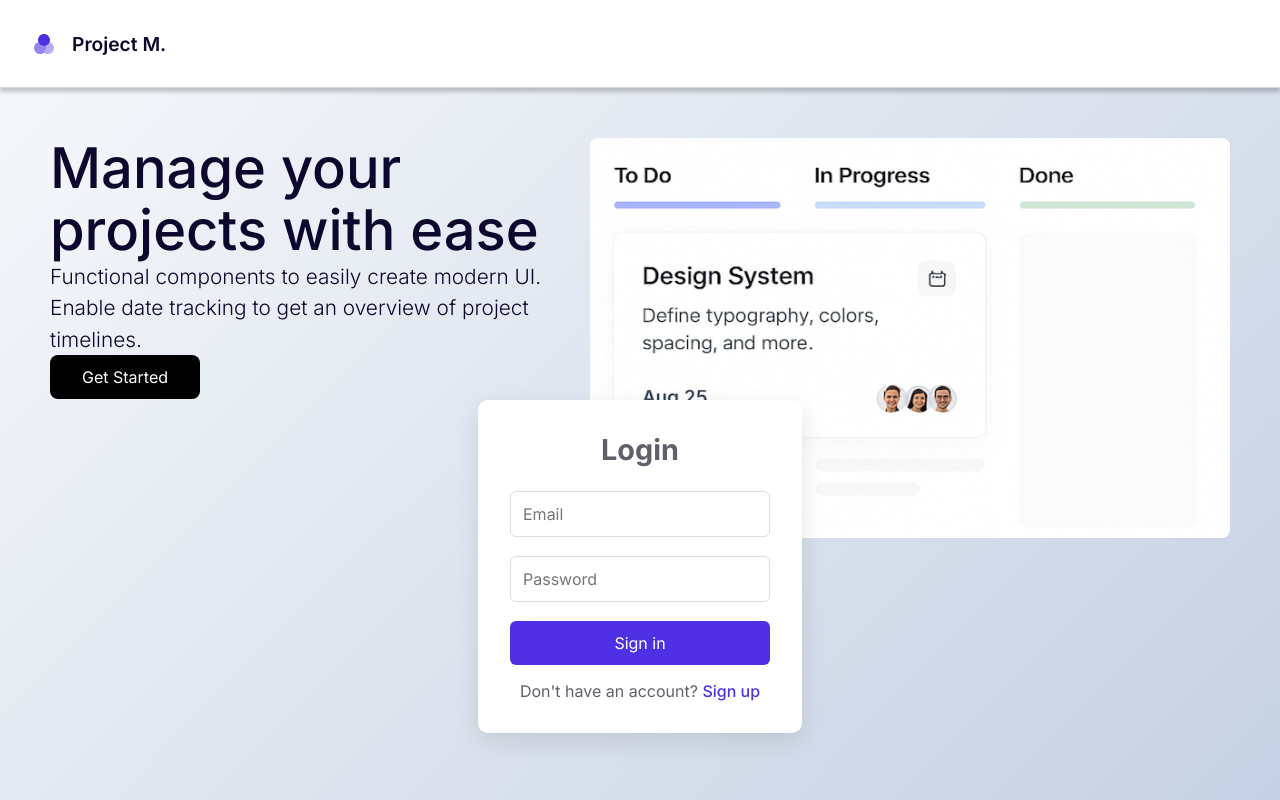
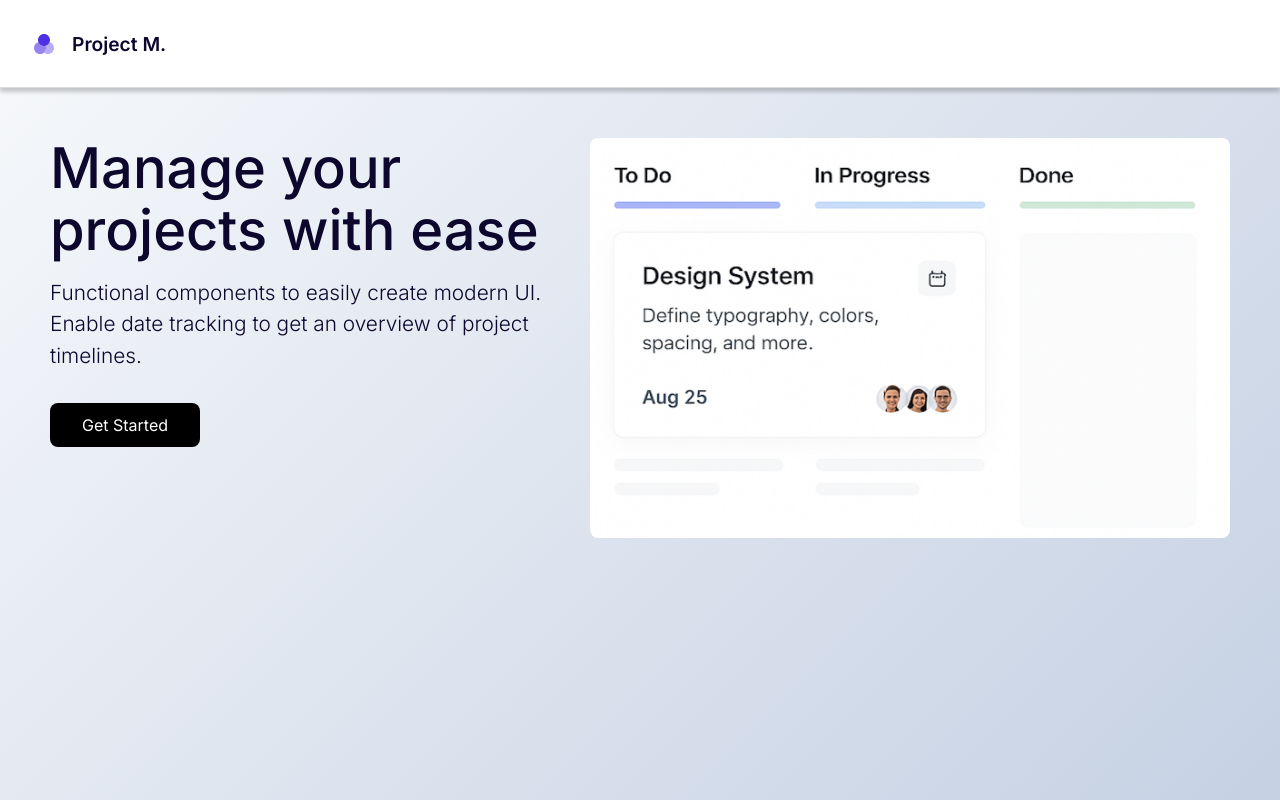
Before and after one commit to misha-vynnyk/project_m, a React (Vite) app: page / in a window 1280 px wide. Built offline with nearby package versions, Linux system fonts and the light colour scheme.

Commit message:
feat: added opener for LoginForm

```diff
--- a/package.json
+++ b/package.json
@@ -13,6 +13,7 @@
     "preview": "vite preview"
   },
   "dependencies": {
+    "firebase": "^11.6.0",
     "prop-types": "^15.8.1",
     "react": "^18.3.1",
     "react-beautiful-dnd": "^13.1.1",
--- a/src/App.jsx
+++ b/src/App.jsx
@@ -6,7 +6,7 @@ import { useSidebar } from "./hooks/useSidebar";
 import { theme } from "./global_styles/theme";
 import { useContext, useRef } from "react";
 import OutsideClick from "./hooks/outsideClick";
-import { loginContext } from "./context/loginContext";
+import { LoginContext } from "./context/LoginContext";
 import LandingPage from "./components/Main/LandingPage/LandingPage";
 import Sidebar from "./components/Sidebar/Sidebar";
 
@@ -21,7 +21,7 @@ const App = () => {
     toggleSidebar();
   }
 
-  const { isLoggedIn } = useContext(loginContext);
+  const { isLoggedIn } = useContext(LoginContext);
 
   return (
     <ThemeProvider theme={theme}>
--- a/src/components/Header/Header.jsx
+++ b/src/components/Header/Header.jsx
@@ -8,10 +8,10 @@ import PropTypes from "prop-types";
 import { SearchBar } from "./SearchBar/SearchBar";
 import { UserBlock } from "./UserBlock/UserBlock";
 import { forwardRef, useContext } from "react";
-import { loginContext } from "../../context/loginContext";
+import { LoginContext } from "../../context/LoginContext";
 
 const Header = forwardRef(({ onToggleSidebar, isSidebarOpen }, ref) => {
-  const { isLoggedIn } = useContext(loginContext);
+  const { isLoggedIn } = useContext(LoginContext);
   return (
     <HeaderContainer ref={ref}>
       <SidebarTopWrapper>
--- a/src/components/Header/UserBlock/UserBlock.jsx
+++ b/src/components/Header/UserBlock/UserBlock.jsx
@@ -14,7 +14,7 @@ import {
   WrapperUserInfo,
 } from "./UserBlock.styled";
 import { ButtonLogout } from "../../LoginPage/LoginPage.styled";
-import { loginContext } from "../../../context/loginContext";
+import { LoginContext } from "../../../context/LoginContext";
 
 const userMenu = [
   {
@@ -48,7 +48,7 @@ const userInfo = [
 
 export const UserBlock = () => {
   const [isUserMenuOpen, setIsUserMenuOpen] = useState(false);
-    const { handleSubmit } = useContext(loginContext);
+    const { handleSubmit } = useContext(LoginContext);
 
 
   const handleUserMenuOpen = () => {
--- a/src/components/LoginPage/LoginPage.jsx
+++ b/src/components/LoginPage/LoginPage.jsx
@@ -9,15 +9,39 @@ import {
   SwitchText,
   SwitchLink,
 } from "./LoginPage.styled";
-import { loginContext } from "../../context/loginContext";
+import { LoginContext } from "../../context/LoginContext";
+// import { createUserWithEmailAndPassword } from "firebase/auth";
+// import { auth } from "../../firebase/firebase";
 
 const LoginPage = () => {
-  const { isLogin, setIsLogin, handleSubmit } = useContext(loginContext);
+  // const { isLogin, setIsLogin } = useContext(LoginContext);
+  // const { showLoginForm, setShowLoginForm } = useContext(loginContext);
+  const { setIsLoggedIn } = useContext(LoginContext);
   const [formData, setFormData] = useState({
     email: "",
     password: "",
     confirmPassword: "",
   });
+  const [mode, setMode] = useState("login");
+
+  const handleToggleForm = () => {
+    setMode((prevMode) => (prevMode === "login" ? "register" : "login"));
+  };
+
+  // const [error, setError] = useState("");
+
+  const handleSubmit = (event) => {
+    event.preventDefault();
+
+    // createUserWithEmailAndPassword(auth, formData.email, formData.password)
+    //   .then((userCredential) => {
+    //     const user = userCredential.user;
+    //     console.log(user);
+    //   })
+    //   .catch((error) => console.log(error));
+
+    setIsLoggedIn((prev) => !prev);
+  };
 
   const handleInputChange = (e) => {
     const { name, value } = e.target;
@@ -30,7 +54,7 @@ const LoginPage = () => {
   return (
     <LoginStyled>
       <LoginForm onSubmit={handleSubmit}>
-        <FormTitle>{isLogin ? "Login" : "Register"}</FormTitle>
+        <FormTitle>{mode === "login" ? "Login" : "Register"}</FormTitle>
 
         <InputGroup>
           <Input
@@ -54,7 +78,7 @@ const LoginPage = () => {
           />
         </InputGroup>
 
-        {!isLogin && (
+        {mode === "register" && (
           <InputGroup>
             <Input
               type="password"
@@ -67,12 +91,18 @@ const LoginPage = () => {
           </InputGroup>
         )}
 
-        <Button type="submit">{isLogin ? "Sign in" : "Sign up"}</Button>
+        {/* <p style={{ color: "red" }}>{error}</p> */}
+
+        <Button type="submit">
+          {mode === "login" ? "Sign in" : "Sign up"}
+        </Button>
 
         <SwitchText>
-          {isLogin ? "Don't have an account? " : "Already have an account? "}
-          <SwitchLink onClick={() => setIsLogin(!isLogin)}>
-            {isLogin ? "Sign up" : "Sign in"}
+          {mode === "login"
+            ? "Don't have an account? "
+            : "Already have an account? "}
+          <SwitchLink onClick={handleToggleForm}>
+            {mode === "login" ? "Sign up" : "Sign in"}
           </SwitchLink>
         </SwitchText>
       </LoginForm>
--- a/src/components/Main/LandingPage/LandingPage.jsx
+++ b/src/components/Main/LandingPage/LandingPage.jsx
@@ -1,3 +1,4 @@
+import { useContext } from "react";
 import { ContainerStyled } from "../../../global_styles/Global";
 import LoginPage from "../../LoginPage/LoginPage";
 import {
@@ -10,12 +11,15 @@ import {
   ImgStyled,
   LandingPageStyled,
 } from "./LandingPage.styled";
+import { LoginContext } from "../../../context/LoginContext";
 
 const LandingPage = () => {
+  const { showLoginForm, handleOpenLoginForm } = useContext(LoginContext);
+
   return (
     <LandingPageStyled>
       <ContainerStyled>
-        <LoginPage />
+        {showLoginForm && <LoginPage />}
         <HeroSection>
           <GetStartedStyled>
             <HeroTitleStyled>Manage your projects with ease</HeroTitleStyled>
@@ -23,10 +27,16 @@ const LandingPage = () => {
               Functional components to easily create modern UI. Enable date
               tracking to get an overview of project timelines.
             </HeroDescriptionStyled>
-            <HeroButtonStyled>Get Started</HeroButtonStyled>
+            <HeroButtonStyled
+              onClick={handleOpenLoginForm}
+              aria-label="Button for open login form"
+              role="Open login form"
+            >
+              Get Started
+            </HeroButtonStyled>
           </GetStartedStyled>
           <ImageStyled>
-            <ImgStyled src="./public/image/Hero_img.png" alt="Hero image" />
+            <ImgStyled src="image/Hero_img.png" alt="Hero image" />
           </ImageStyled>
         </HeroSection>
       </ContainerStyled>
--- a/src/components/Main/LandingPage/LandingPage.styled.jsx
+++ b/src/components/Main/LandingPage/LandingPage.styled.jsx
@@ -37,12 +37,14 @@ export const GetStartedStyled = styled.section`
 `;
 
 export const HeroTitleStyled = styled.h1`
+  margin-bottom: 1rem;
   font-weight: 500;
   font-size: 3.5rem;
   line-height: 1.1;
 `;
 
 export const HeroDescriptionStyled = styled.p`
+  margin-bottom: 2rem;
   font-weight: 300;
   font-size: 1.3rem;
   line-height: 1.5;
--- a/src/context/loginContext.jsx
+++ b/src/context/loginContext.jsx
@@ -1,9 +1,9 @@
 import { createContext } from "react";
 
-export const loginContext = createContext({
+export const LoginContext = createContext({
   isLoggedIn: false,
   setIsLoggedIn: () => {},
-  isLogin: true,
-  setIsLogin: () => { },
-  handleSubmit: () => {},
+  showLoginForm: false,
+  setShowLoginForm: () => {},
+  handleOpenLoginForm: () => {},
 });
--- a/src/context/loginProvider.jsx
+++ b/src/context/loginProvider.jsx
@@ -1,22 +1,27 @@
 import PropTypes from "prop-types";
 import { useState } from "react";
-import { loginContext } from "./loginContext";
+import { LoginContext } from "./LoginContext";
 
 export const LoginProvider = ({ children }) => {
   const [isLoggedIn, setIsLoggedIn] = useState(false);
-  const [isLogin, setIsLogin] = useState(true);
+  const [showLoginForm, setShowLoginForm] = useState(false);
 
-  const handleSubmit = (event) => {
-    event.preventDefault();
-    setIsLoggedIn((prev) => !prev);
+  const handleOpenLoginForm = () => {
+    setShowLoginForm((prev) => !prev);
   };
 
   return (
-    <loginContext.Provider
-      value={{ isLoggedIn, setIsLoggedIn, isLogin, setIsLogin, handleSubmit }}
+    <LoginContext.Provider
+      value={{
+        isLoggedIn,
+        setIsLoggedIn,
+        showLoginForm,
+        setShowLoginForm,
+        handleOpenLoginForm,
+      }}
     >
       {children}
-    </loginContext.Provider>
+    </LoginContext.Provider>
   );
 };
 
--- /dev/null
+++ b/src/firebase/firebase.ts
@@ -0,0 +1,19 @@
+// Import the functions you need from the SDKs you need
+import { initializeApp } from "firebase/app";
+import { getAuth } from "firebase/auth";
+// TODO: Add SDKs for Firebase products that you want to use
+// https://firebase.google.com/docs/web/setup#available-libraries
+
+// Your web app's Firebase configuration
+const firebaseConfig = {
+  apiKey: "AIzaSyBbXsS-nxFtF5lSbOz99jdQ8bl_wqjVsms",
+  authDomain: "projectm-3780c.firebaseapp.com",
+  projectId: "projectm-3780c",
+  storageBucket: "projectm-3780c.firebasestorage.app",
+  messagingSenderId: "315745607112",
+  appId: "1:315745607112:web:7201bd42b124720d5e74fd",
+};
+
+// Initialize Firebase
+const app = initializeApp(firebaseConfig);
+export const auth = getAuth(app);
```
Also changed, not shown: 1 other file (tests, documents, lock files or other folders).
